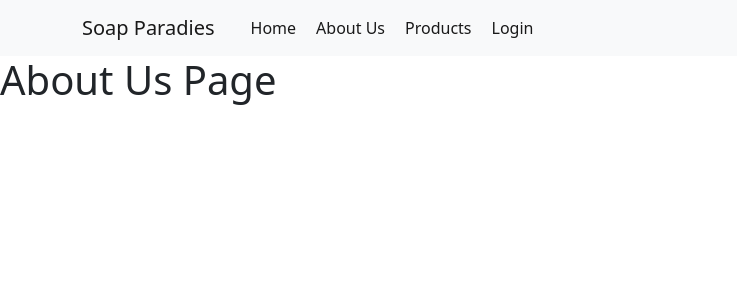
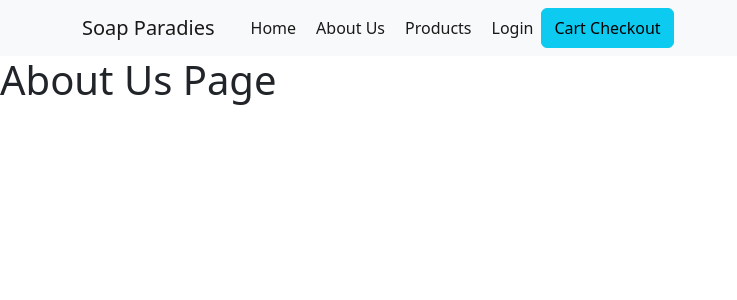
Before and after one commit to timothyho12321/official-project-03-fe, a React (Create React App) app: page /about in a window 1280 px wide. Shown: the top 300 px of the page, without its empty margins (0-737 px from the left). Built offline with nearby package versions, Linux system fonts and the light colour scheme.

Commit message:
able to get cart for cart offcanvas

```diff
--- a/src/App.js
+++ b/src/App.js
@@ -27,7 +27,13 @@ function App() {
   return (
 
     <div className="App">
-      <NavAndOff />
+
+      <UsersProvider>
+        <CartProvider>
+          <NavAndOff />
+        </CartProvider>
+      </UsersProvider>
+
 
       <Router>
         {/* <Navbar bg="light" expand="lg">
--- a/src/components/NavAndOff.js
+++ b/src/components/NavAndOff.js
@@ -13,10 +13,34 @@ import Product from "../pages/Products";
 import UsersProvider from "../providers/UsersProvider";
 import Login from "../pages/Login";
 import '../css/nav_and_off.css';
+import { Button } from "react-bootstrap";
+import CartContext from "../contexts/CartContext";
+import ProductContext from "../contexts/ProductContext";
 
 export default function NavAndOff() {
 
+    const [show, setShow] = useState(false);
 
+    const handleClose = () => setShow(false);
+    const handleShow = () => setShow(true);
+
+    const productContext = useContext(ProductContext)
+    const cartContext = useContext(CartContext)
+
+    const getCartFromProvider = cartContext.getCart
+
+    const prepareCartOffCanvas = async () => {
+        console.log("prepareCartOffCanvas ran")
+
+        let response = await getCartFromProvider();
+        console.log("response in offcanvas", response)
+
+
+    }
+
+    const getCartItemsOfUser = () => {
+
+    }
 
     return (
         <React.Fragment>
@@ -42,10 +66,37 @@ export default function NavAndOff() {
                                     <a id="nav-bar-text-login" href="/login">Login</a>
                                 </Navbar.Text>
 
-                                {/*
-                                <Link to="/">
-                                    <Navbar.Text id="nav-bar-text-products">Products</Navbar.Text>
-                                </Link> */}
+                                <>
+                                    <Button id="checkout-button"
+                                        variant="info"
+                                        onClick={() => {
+                                            handleShow();
+                                            prepareCartOffCanvas()
+
+                                        }
+
+                                        }
+                                        className="me-2">
+                                        Cart Checkout
+                                    </Button>
+                                    <Offcanvas show={show} onHide={handleClose} placement="end">
+                                        <Offcanvas.Header closeButton>
+                                            <Offcanvas.Title>Your Cart Checkout</Offcanvas.Title>
+                                        </Offcanvas.Header>
+                                        <Offcanvas.Body>
+
+                                            <Button variant="danger"
+                                                onClick=""
+                                            >
+                                                Button to test
+                                            </Button>
+
+                                            test
+
+                                        </Offcanvas.Body>
+                                    </Offcanvas>
+                                </>
+
 
                             </Nav>
                         </Navbar.Collapse>
--- a/src/css/nav_and_off.css
+++ b/src/css/nav_and_off.css
@@ -12,6 +12,10 @@
 
 #nav-bar-text-login{
     text-decoration: none;
+}
+
+#checkout-button{
+    margin-left: 8px;
 }
 
 
--- a/src/providers/CartProvider.js
+++ b/src/providers/CartProvider.js
@@ -10,14 +10,12 @@ const BASE_API_URL = "https://3000-timothyho12-officialpro-nd3lexqwq5u.ws-us81.g
 
 export default function CartProvider(props) {
 
-
     // const [quantity, setQuantity] = useState(0)
 
     const [cartInfo, setCartInfo] = useState({
         'quantity': 1,
         'variantId': ""
     })
-
 
 
     const shopCartContext = {
@@ -29,8 +27,6 @@ export default function CartProvider(props) {
 
             const haveToken = JSON.parse(localStorage.getItem("currentUserTokens"))
             console.log("have Token", haveToken);
-
-
 
             try {
 
@@ -63,6 +59,41 @@ export default function CartProvider(props) {
                 console.log(e)
             }
 
+        },
+        getCart: async () => {
+            const haveToken = JSON.parse(localStorage.getItem("currentUserTokens"))
+            console.log("have Token", haveToken);
+
+            try {
+
+                if (haveToken.accessToken) {
+                    console.log("received access token.")
+                    console.log("haveToken.accessToken", haveToken.accessToken)
+
+                    console.log("URL", BASE_API_URL + "cartforshopping/")
+                    const response = await axios.get(BASE_API_URL + "cartforshopping/", {
+                        headers: {
+                            Authorization: `Bearer ${haveToken.accessToken}`
+                        }
+                    })
+
+                    return response.data
+
+
+                } else {
+                    console.log("Your access token is invalid. Please login.")
+
+
+
+
+
+                }
+
+
+            } catch (e) {
+                console.log(e)
+            }
+
         }
 
     }
```
